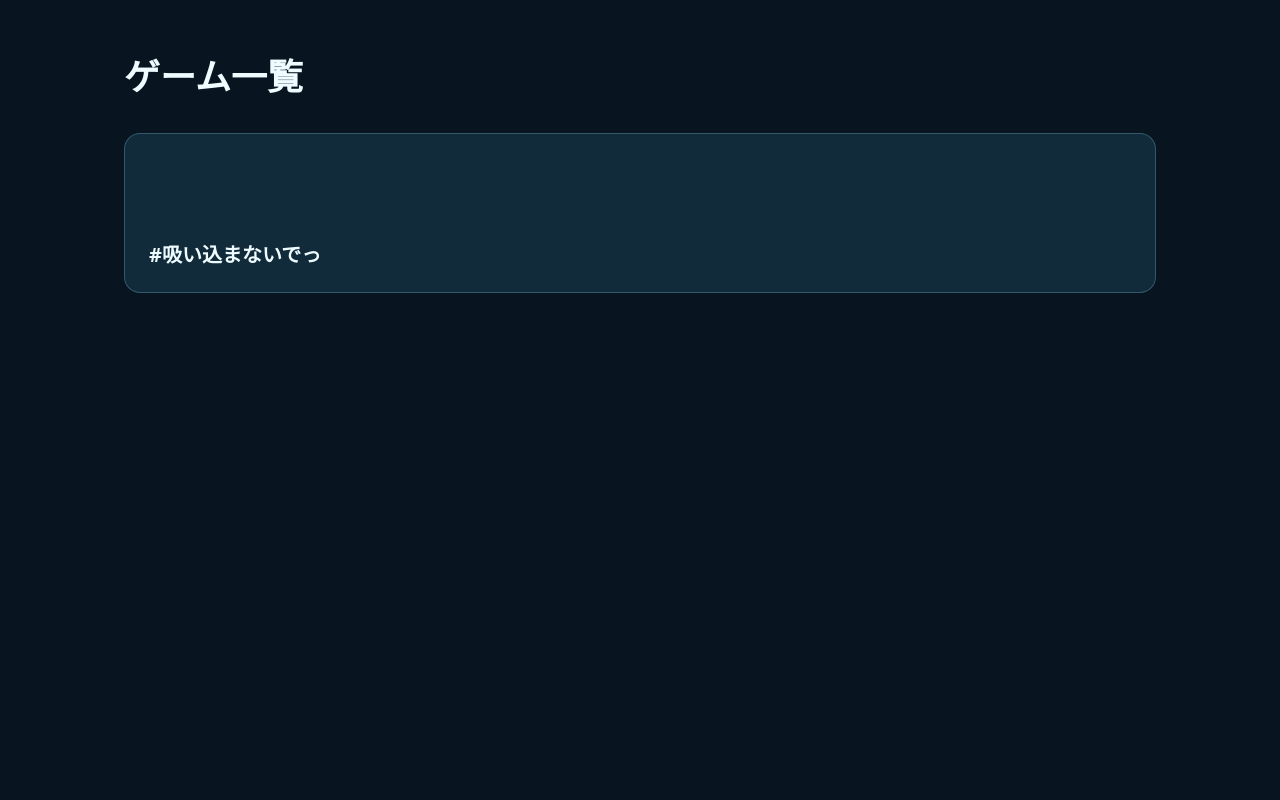
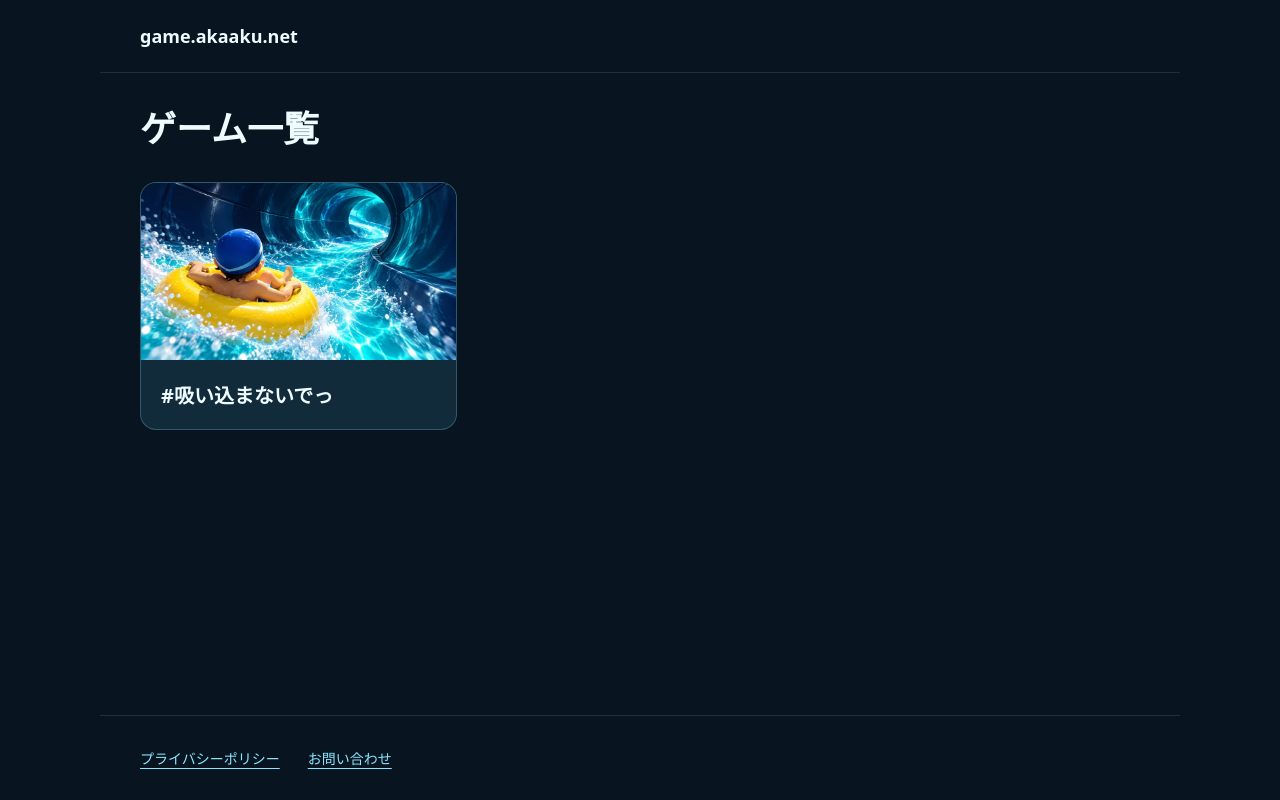
Before and after one commit to AkaakuHub/game-portal, a website with bundled scripts: page apps/portal/index.html in a window 1280 px wide. Built offline with nearby package versions, Linux system fonts and the light colour scheme.

Commit message:
サムネ付き一覧とプライバシー・お問い合わせページを追加

```diff
--- a/apps/portal/index.html
+++ b/apps/portal/index.html
@@ -7,10 +7,12 @@
     <title>ゲーム一覧 | game.akaaku.net</title>
   </head>
   <body>
+    <header id="site-header"></header>
     <main>
       <h1>ゲーム一覧</h1>
       <ul id="games"></ul>
     </main>
+    <footer id="site-footer"></footer>
     <script type="module" src="/src/main.ts"></script>
   </body>
 </html>
--- a/apps/portal/src/main.ts
+++ b/apps/portal/src/main.ts
@@ -1,5 +1,8 @@
 import "./styles/portal.css";
+import { renderShell } from "./shell";
 import { games } from "../../../shared/games";
+
+renderShell();
 
 const list = document.querySelector("#games");
 if (!list) throw new Error("ゲーム一覧を表示できません。");
@@ -8,7 +11,15 @@ for (const game of games) {
   const link = document.createElement("a");
   link.className = "game";
   link.href = `/${game.slug}/`;
-  link.textContent = game.title;
+  const image = document.createElement("img");
+  image.src = game.thumbnail;
+  image.alt = "";
+  image.width = 960;
+  image.height = 540;
+  image.decoding = "async";
+  const title = document.createElement("span");
+  title.textContent = game.title;
+  link.append(image, title);
   item.append(link);
   list.append(item);
 }
--- /dev/null
+++ b/apps/portal/src/page.ts
@@ -0,0 +1,4 @@
+import "./styles/portal.css";
+import { renderShell } from "./shell";
+
+renderShell();
--- /dev/null
+++ b/apps/portal/src/shell.ts
@@ -0,0 +1,18 @@
+function link(label: string, href: string) {
+  const anchor = document.createElement("a");
+  anchor.textContent = label;
+  anchor.href = href;
+  return anchor;
+}
+export function renderShell() {
+  const header = document.getElementById("site-header");
+  const footer = document.getElementById("site-footer");
+  if (!header || !footer) throw new Error("ページを表示できません。");
+  const home = link("game.akaaku.net", "/");
+  home.className = "home";
+  header.append(home);
+  const nav = document.createElement("nav");
+  nav.setAttribute("aria-label", "サイト情報");
+  nav.append(link("プライバシーポリシー", "/privacy/"), link("お問い合わせ", "/contact/"));
+  footer.append(nav);
+}
--- a/apps/portal/src/styles/portal.css
+++ b/apps/portal/src/styles/portal.css
@@ -5,30 +5,57 @@
 }
 body {
   margin: 0;
+  min-height: 100svh;
+  display: flex;
+  flex-direction: column;
   background: var(--background);
   color: var(--text);
 }
+a {
+  color: var(--accent);
+  text-underline-offset: 4px;
+}
+a:focus-visible {
+  outline: 3px solid var(--accent);
+  outline-offset: 5px;
+}
+#site-header,
+main,
+#site-footer {
+  width: min(100%, 1080px);
+  margin-inline: auto;
+  padding-inline: clamp(20px, 4vw, 40px);
+}
+#site-header {
+  padding-block: 24px;
+  border-bottom: 1px solid #8ae6ff24;
+}
+.home {
+  color: var(--text);
+  font-size: 18px;
+  font-weight: 700;
+  text-decoration: none;
+}
 main {
-  max-width: 1080px;
-  padding: 48px 24px;
-  margin: auto;
+  flex: 1;
+  padding-block: 32px 64px;
 }
 h1 {
-  font-size: clamp(24px, 5vw, 36px);
-  margin: 0 0 32px;
+  font-size: clamp(26px, 5vw, 36px);
+  line-height: 1.35;
+  margin: 0 0 28px;
 }
-ul {
+#games {
   display: grid;
-  grid-template-columns: repeat(auto-fit, minmax(min(100%, 260px), 1fr));
-  gap: 20px;
+  grid-template-columns: repeat(auto-fill, minmax(min(100%, 280px), 1fr));
+  gap: 24px;
   list-style: none;
   padding: 0;
+  margin: 0;
 }
 .game {
-  display: flex;
-  min-height: 160px;
-  align-items: end;
-  padding: 24px;
+  display: block;
+  overflow: hidden;
   border: 1px solid #8ae6ff40;
   border-radius: 16px;
   background: var(--surface);
@@ -37,10 +64,49 @@ ul {
   font-size: 20px;
   font-weight: 700;
 }
+.game img {
+  display: block;
+  width: 100%;
+  height: auto;
+  aspect-ratio: 16 / 9;
+  object-fit: cover;
+}
+.game span {
+  display: block;
+  padding: 20px;
+}
 .game:hover {
   border-color: var(--accent);
 }
-.game:focus-visible {
-  outline: 3px solid var(--accent);
-  outline-offset: 4px;
+#site-footer {
+  padding-block: 24px;
+  border-top: 1px solid #8ae6ff24;
 }
+#site-footer nav {
+  display: flex;
+  flex-wrap: wrap;
+  gap: 12px 28px;
+}
+#site-footer a {
+  padding-block: 8px;
+  font-size: 14px;
+}
+.document {
+  max-width: 800px;
+  line-height: 1.85;
+}
+.document section + section {
+  margin-top: 32px;
+}
+.document h2 {
+  margin: 0 0 12px;
+  font-size: 19px;
+  line-height: 1.5;
+}
+.document p {
+  margin: 0 0 16px;
+  overflow-wrap: anywhere;
+}
+.email {
+  font-size: clamp(20px, 4vw, 28px);
+}
--- a/shared/games.ts
+++ b/shared/games.ts
@@ -1,9 +1,16 @@
 interface Game {
   slug: string;
   title: string;
+  thumbnail: string;
   directory: string;
   port: number;
 }
 export const games: readonly Game[] = [
-  { slug: "suikomanai", title: "#吸い込まないでっ", directory: "games/suikomanai", port: 4175 },
+  {
+    slug: "suikomanai",
+    title: "#吸い込まないでっ",
+    thumbnail: "/thumbnails/suikomanai.webp",
+    directory: "games/suikomanai",
+    port: 4175,
+  },
 ];
```
Also changed, not shown: apps/portal/contact/index.html (added, +18 -0 lines), apps/portal/privacy/index.html (added, +50 -0 lines), apps/portal/public/thumbnails/suikomanai.webp (added).
